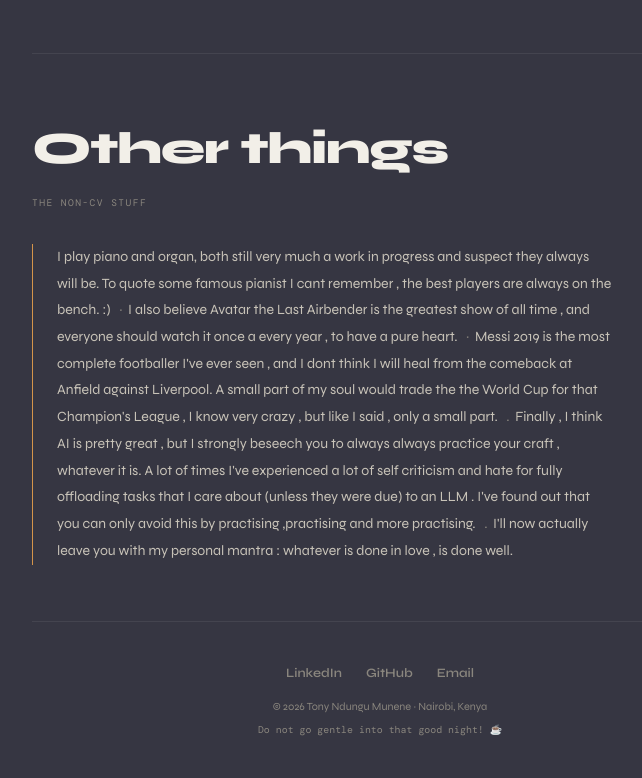
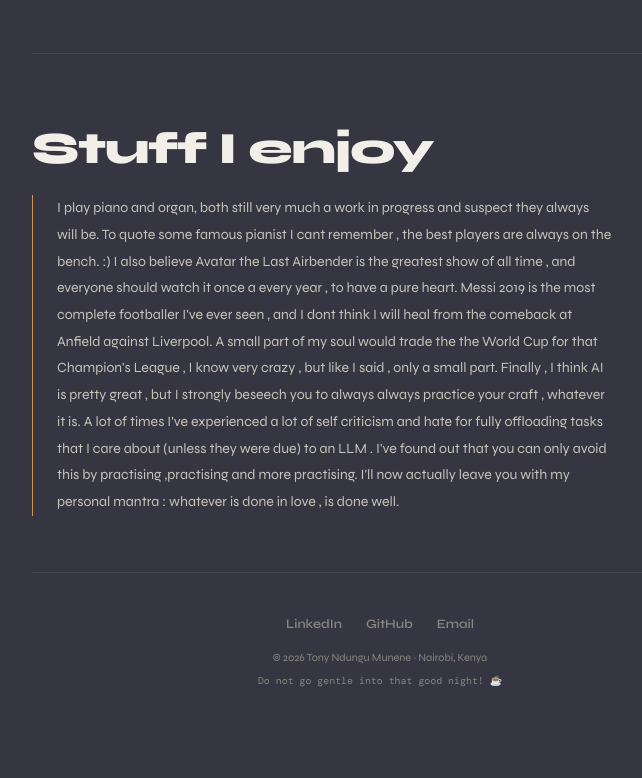
Before and after one commit to TonyN2060/TonyN2060.github.io, a plain HTML site: page index.html in a window 1280 px wide. Shown: the part 4913-5691 px from the top of the page, without its empty margins (260-902 px from the left). After the commit the page ends 5642 px from the top, so only its background shows below. Drawn offline with nearby package versions, Linux system fonts and the light colour scheme.

Commit message:
updatess

```diff
--- a/index.html
+++ b/index.html
@@ -571,15 +571,15 @@ footer .mw{font-family:'DM Mono',monospace;font-size:0.62rem;color:var(--text3);
   <div class="sep"></div>
 
   <section class="reveal">
-    <h2 class="sec-h">Other things</h2>
-    <div class="sec-sub">The non-CV stuff</div>
+    <h2 class="sec-h">Stuff I enjoy</h2>
+
 
     <div class="other">
       I play piano and organ, both still very much a work in progress and suspect they always will be. To quote some famous pianist I cant remember , the best players are always on the bench. :)
-      <span class="d">·</span>I also believe Avatar the Last Airbender is the greatest show of all time , and everyone should watch it once a every year , to have a pure heart.
-      <span class="d">·</span>Messi 2019 is the most complete footballer I've ever seen , and I dont think I will heal from the comeback at Anfield against Liverpool. A small part of my soul would trade the the World Cup for that Champion's League , I know very crazy , but like I said , only a small part.
-      <span class="d">.</span>Finally , I think AI is pretty great , but I strongly beseech you to always always practice your craft , whatever it is. A lot of times I've experienced a lot of self criticism and hate for fully offloading tasks that I care about (unless they were due) to an LLM . I've found out that you can only avoid this by practising ,practising and more practising.
-      <span class="d">.</span>I'll now actually leave you with my personal mantra : whatever is done in love , is done well.
+      I also believe Avatar the Last Airbender is the greatest show of all time , and everyone should watch it once a every year , to have a pure heart.
+      Messi 2019 is the most complete footballer I've ever seen , and I dont think I will heal from the comeback at Anfield against Liverpool. A small part of my soul would trade the the World Cup for that Champion's League , I know very crazy , but like I said , only a small part.
+      Finally , I think AI is pretty great , but I strongly beseech you to always always practice your craft , whatever it is. A lot of times I've experienced a lot of self criticism and hate for fully offloading tasks that I care about (unless they were due) to an LLM . I've found out that you can only avoid this by practising ,practising and more practising.
+      I'll now actually leave you with my personal mantra : whatever is done in love , is done well.
     </div>
   </section>
 
```
